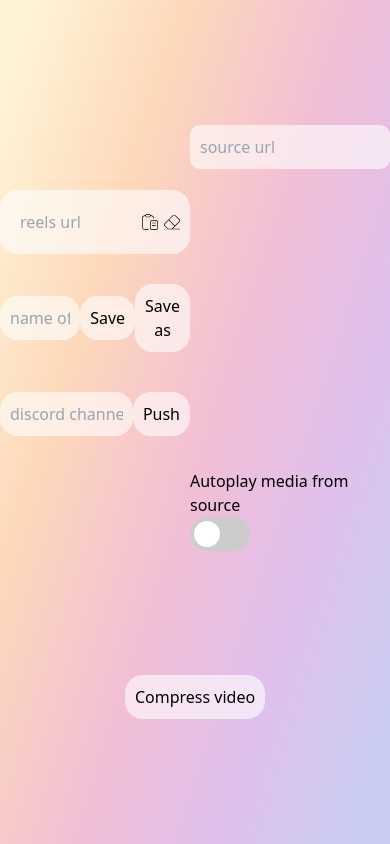
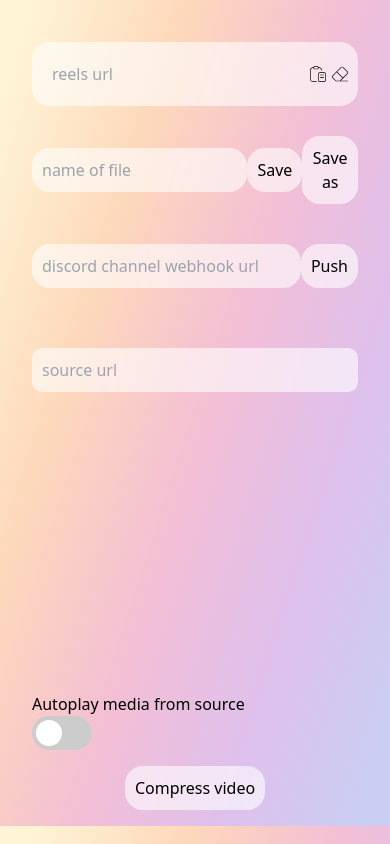
Before and after one commit to el3mentry/IG-Fetch, a Next.js app: page / in a window 390 px wide. Built offline with nearby package versions, Linux system fonts and the light colour scheme.

Commit message:
responsive layout (starting)

```diff
--- a/components/Home.tsx
+++ b/components/Home.tsx
@@ -71,19 +71,17 @@ export default function Home() {
   };
 
   return (
-    <div className="flex h-[100vh] w-[100%] flex-col items-center justify-evenly">
-
-      <div className="flex w-[100%] flex-row max-w-[1980px] items-center justify-center">
+    <div className="container p-4 m-auto flex w-[100%] flex-col items-center justify-evenly flex-shrink flex-grow bg-transparent">
+      <div className="flex w-[100%] flex-row max-w-[1980px] items-center justify-center flex-wrap p-4 m-auto flex-shrink flex-grow">
         <LeftSection sourceUrl={sourceUrl} setSourceUrl={setSourceUrl} />
         <RightSection />
       </div>
 
-      <div className="no-background ml-0 mr-0 pl-0 pr-0">
+      <div className="no-background ml-0 mr-0 pl-0 pr-0 flex-shrink flex-grow">
         <button className="button rounded-border-18" type="button">
           Compress video
         </button>
       </div>
-
     </div>
   );
 }
--- a/components/LeftSection/index.tsx
+++ b/components/LeftSection/index.tsx
@@ -19,8 +19,8 @@ export default function LeftSection({ sourceUrl, setSourceUrl }: InputProps) {
   }
 
   return (
-    <div className="left-section">
-      <div className="box field-color rounded-border-18 ml-0 mr-0 bg-blue-800">
+    <div className="left-section w-[100%] sm:w-[100%] lg:w-[70%] flex-shrink flex-grow">
+      <div className="box field-color rounded-border-18 ml-0 mr-0 bg-blue-800 ">
         <input
           type="text"
           id="reels-url-field"
--- a/components/RightSection/index.tsx
+++ b/components/RightSection/index.tsx
@@ -1,6 +1,6 @@
 export default function RightSection() {
   return (
-    <div className="right-section">
+    <div className="right-section w-[100%] sm:w-[100%] lg:w-[30%] flex-shrink flex-grow">
       <input type="text" placeholder="source url" className="field" />
 
       <div className="playable-media"></div>
--- a/styles/globals.css
+++ b/styles/globals.css
@@ -1,7 +1,6 @@
 @tailwind base;
 @tailwind components;
 @tailwind utilities;
-
 
 * {
   box-sizing: border-box;
@@ -18,16 +17,8 @@ body {
     rgba(150, 47, 191, 0.3) 73.44%,
     rgba(79, 91, 213, 0.3) 95.31%
   );
-  display: flex;
-  justify-content: center;
-  align-items: center;
-  width: 100vw;
 }
 
-.container {
-  display: flex;
-  height: 100vh;
-}
 
 .box {
   display: flex;
@@ -66,7 +57,7 @@ body {
 
 .playable-media {
   width: 200px;
-  height: 300px
+  height: 300px;
 }
 
 .clear-paste {
@@ -96,8 +87,6 @@ body {
   color: #000000;
   background-color: #ffffff99;
 }
-
-
 
 .button {
   padding: 10px;
```
